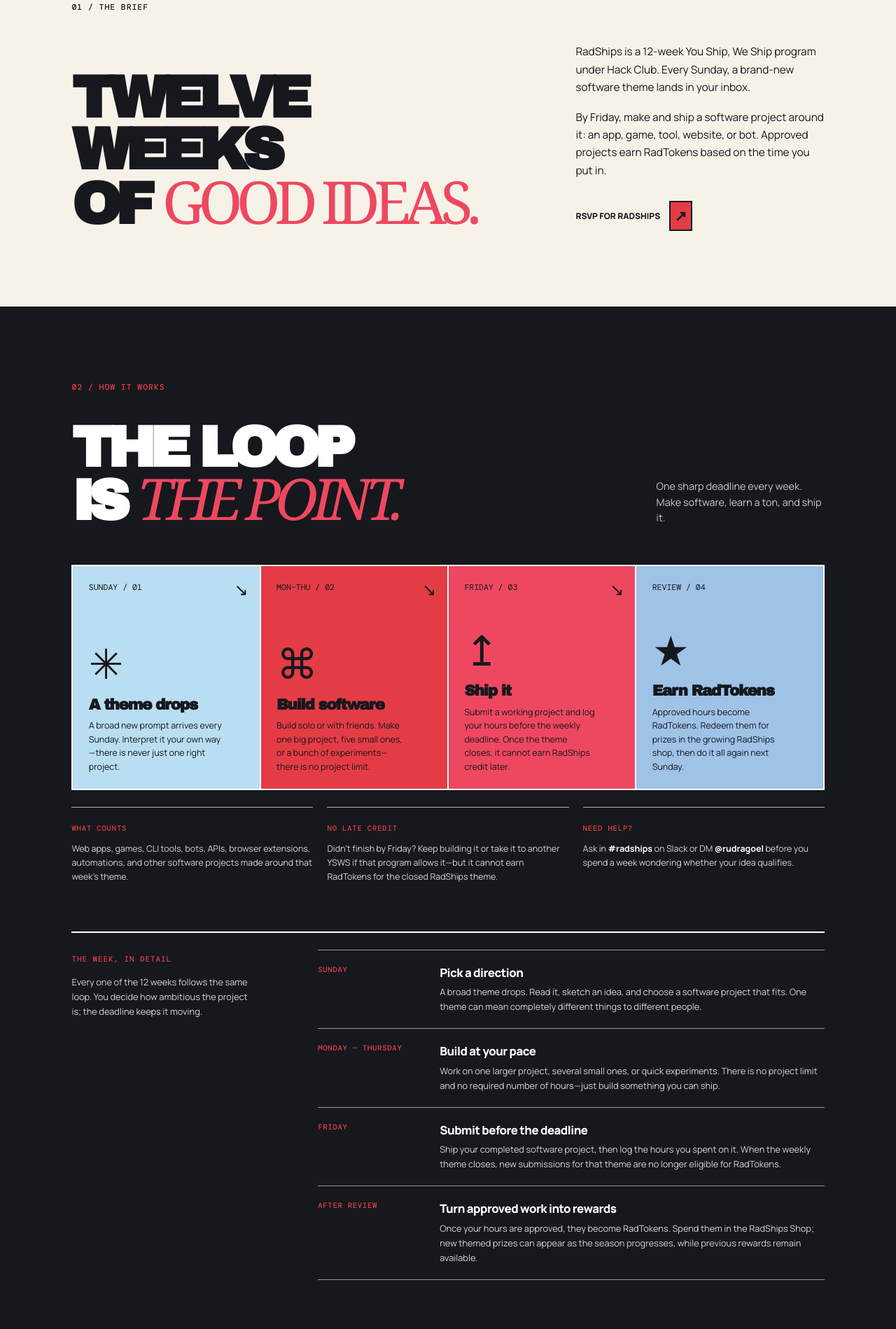
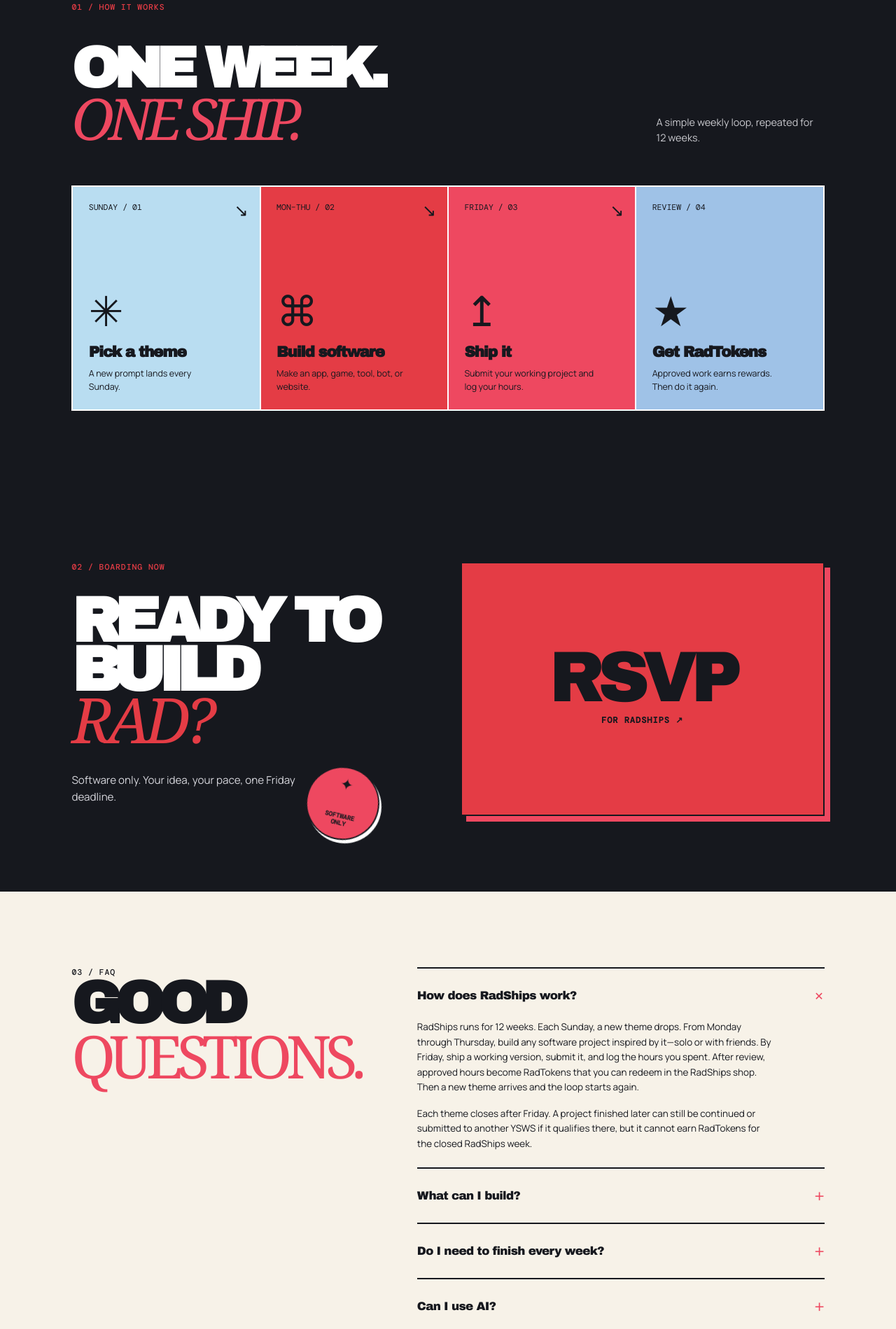
Before and after one commit to rudraagoel/radships-landing, a plain HTML site: page index.html in a window 1280 px wide. Shown: the part 901-2800 px from the top of the page at 70% size. Drawn offline with nearby package versions, Linux system fonts and the light colour scheme.

Commit message:
UPDATED.

```diff
--- a/index.html
+++ b/index.html
@@ -18,7 +18,6 @@
     <header class="topbar">
       <a class="wordmark" href="#top" aria-label="RadShips home">RAD<span>SHIPS</span></a>
       <nav aria-label="Main navigation">
-        <a href="#brief">The brief</a>
         <a href="#how-it-works">How it works</a>
         <a href="#faq">FAQ</a>
       </nav>
@@ -30,73 +29,43 @@
         <div class="hero-grid"></div>
         <div class="orb orb-one"></div><div class="orb orb-two"></div>
         <div class="hero-content">
-          <p class="eyebrow"><span></span> Hack Club YSWS · 12 weeks</p>
           <h1 id="hero-title">MAKE<br /><em>RAD</em> SOFTWARE.</h1>
-          <p class="hero-copy">A 12-week coding challenge for wonderfully over-curious people. A new theme every Sunday. Ship software by Friday. Turn your hours into RadTokens.</p>
+          <p class="hero-copy">A new software theme every Sunday. Build it. Ship it by Friday. Earn RadTokens.</p>
+          <p class="hero-meta">YSWS under Hack Club · 12 weeks</p>
           <div class="hero-actions">
             <a class="button button-pink" href="https://rsvp.hackclub.community/rad-ships">RSVP now <span>→</span></a>
             <a class="text-link" href="#how-it-works">How it works <span>↓</span></a>
           </div>
         </div>
-        <div class="hero-side-note"><span>✦</span> MAKE IT<br />REAL</div>
-        <div class="ticker" aria-hidden="true"><span>CREATE · SHIP · COLLECT TOKENS · CREATE · SHIP · COLLECT TOKENS · CREATE · SHIP · COLLECT TOKENS · </span></div>
-      </section>
-
-      <section class="intro section-pad" id="brief">
-        <div class="section-kicker">01 / THE BRIEF</div>
-        <div class="intro-layout">
-          <h2>TWELVE WEEKS<br />OF <span>GOOD IDEAS.</span></h2>
-          <div class="intro-copy">
-            <p>RadShips is a 12-week You Ship, We Ship program under Hack Club. Every Sunday, a brand-new software theme lands in your inbox.</p>
-            <p>By Friday, make and ship a software project around it: an app, game, tool, website, or bot. Approved projects earn RadTokens based on the time you put in.</p>
-            <a class="arrow-link" href="https://rsvp.hackclub.community/rad-ships">RSVP for RadShips <b>↗</b></a>
-          </div>
-        </div>
       </section>
 
       <section class="how section-pad" id="how-it-works" aria-labelledby="how-title">
-        <div class="section-kicker light">02 / HOW IT WORKS</div>
+        <div class="section-kicker light">01 / HOW IT WORKS</div>
         <div class="how-heading">
-          <h2 id="how-title">THE LOOP<br />IS <em>THE POINT.</em></h2>
-          <p>One sharp deadline every week. Make software, learn a ton, and ship it.</p>
+          <h2 id="how-title">ONE WEEK.<br /><em>ONE SHIP.</em></h2>
+          <p>A simple weekly loop, repeated for 12 weeks.</p>
         </div>
         <div class="steps">
-          <article class="step step-blue"><span class="step-no">SUNDAY / 01</span><div class="step-icon">✳</div><h3>A theme drops</h3><p>A broad new prompt arrives every Sunday. Interpret it your own way—there is never just one right project.</p><span class="step-arrow">↘</span></article>
-          <article class="step step-lime"><span class="step-no">MON–THU / 02</span><div class="step-icon">⌘</div><h3>Build software</h3><p>Build solo or with friends. Make one big project, five small ones, or a bunch of experiments—there is no project limit.</p><span class="step-arrow">↘</span></article>
-          <article class="step step-pink"><span class="step-no">FRIDAY / 03</span><div class="step-icon">↥</div><h3>Ship it</h3><p>Submit a working project and log your hours before the weekly deadline. Once the theme closes, it cannot earn RadShips credit later.</p><span class="step-arrow">↘</span></article>
-          <article class="step step-orange"><span class="step-no">REVIEW / 04</span><div class="step-icon">★</div><h3>Earn RadTokens</h3><p>Approved hours become RadTokens. Redeem them for prizes in the growing RadShips shop, then do it all again next Sunday.</p></article>
-        </div>
-        <div class="how-detail">
-          <div><span>WHAT COUNTS</span><p>Web apps, games, CLI tools, bots, APIs, browser extensions, automations, and other software projects made around that week’s theme.</p></div>
-          <div><span>NO LATE CREDIT</span><p>Didn’t finish by Friday? Keep building it or take it to another YSWS if that program allows it—but it cannot earn RadTokens for the closed RadShips theme.</p></div>
-          <div><span>NEED HELP?</span><p>Ask in <strong>#radships</strong> on Slack or DM <strong>@rudragoel</strong> before you spend a week wondering whether your idea qualifies.</p></div>
-        </div>
-        <div class="program-guide" aria-label="A detailed weekly RadShips guide">
-          <div class="program-guide-heading">
-            <span>THE WEEK, IN DETAIL</span>
-            <p>Every one of the 12 weeks follows the same loop. You decide how ambitious the project is; the deadline keeps it moving.</p>
-          </div>
-          <ol>
-            <li><span class="guide-time">SUNDAY</span><div><h3>Pick a direction</h3><p>A broad theme drops. Read it, sketch an idea, and choose a software project that fits. One theme can mean completely different things to different people.</p></div></li>
-            <li><span class="guide-time">MONDAY — THURSDAY</span><div><h3>Build at your pace</h3><p>Work on one larger project, several small ones, or quick experiments. There is no project limit and no required number of hours—just build something you can ship.</p></div></li>
-            <li><span class="guide-time">FRIDAY</span><div><h3>Submit before the deadline</h3><p>Ship your completed software project, then log the hours you spent on it. When the weekly theme closes, new submissions for that theme are no longer eligible for RadTokens.</p></div></li>
-            <li><span class="guide-time">AFTER REVIEW</span><div><h3>Turn approved work into rewards</h3><p>Once your hours are approved, they become RadTokens. Spend them in the RadShips Shop; new themed prizes can appear as the season progresses, while previous rewards remain available.</p></div></li>
-          </ol>
+          <article class="step step-blue"><span class="step-no">SUNDAY / 01</span><div class="step-icon">✳</div><h3>Pick a theme</h3><p>A new prompt lands every Sunday.</p><span class="step-arrow">↘</span></article>
+          <article class="step step-lime"><span class="step-no">MON–THU / 02</span><div class="step-icon">⌘</div><h3>Build software</h3><p>Make an app, game, tool, bot, or website.</p><span class="step-arrow">↘</span></article>
+          <article class="step step-pink"><span class="step-no">FRIDAY / 03</span><div class="step-icon">↥</div><h3>Ship it</h3><p>Submit your working project and log your hours.</p><span class="step-arrow">↘</span></article>
+          <article class="step step-orange"><span class="step-no">REVIEW / 04</span><div class="step-icon">★</div><h3>Get RadTokens</h3><p>Approved work earns rewards. Then do it again.</p></article>
         </div>
       </section>
 
       <section class="rsvp-section section-pad" id="rsvp" aria-labelledby="rsvp-title">
-        <div class="rsvp-copy"><div class="section-kicker light">03 / BOARDING NOW</div><h2 id="rsvp-title">READY TO<br />BUILD <em>RAD?</em></h2><p>Bring your half-formed software ideas. We’ll bring a new reason to ship every week.</p><div class="sticker">✦<br /><small>SOFTWARE<br />ONLY</small></div></div>
+        <div class="rsvp-copy"><div class="section-kicker light">02 / BOARDING NOW</div><h2 id="rsvp-title">READY TO<br />BUILD <em>RAD?</em></h2><p>Software only. Your idea, your pace, one Friday deadline.</p><div class="sticker">✦<br /><small>SOFTWARE<br />ONLY</small></div></div>
         <a class="rsvp-button" href="https://rsvp.hackclub.community/rad-ships">RSVP<br /><span>FOR RADSHIPS ↗</span></a>
       </section>
 
       <section class="faq section-pad" id="faq" aria-labelledby="faq-title">
-        <div><div class="section-kicker">04 / FAQ</div><h2 id="faq-title">GOOD<br /><span>QUESTIONS.</span></h2></div>
+        <div><div class="section-kicker">03 / FAQ</div><h2 id="faq-title">GOOD<br /><span>QUESTIONS.</span></h2></div>
         <div class="faq-list">
-          <details><summary>What can I build?<span>+</span></summary><p>Anything and however many software projects you like: apps, games, websites, tools, bots, and more. Each project must be shipped by Friday, with its hours logged, to count for that week.</p></details>
-          <details><summary>Do I need to finish every week?<span>+</span></summary><p>Yes, if you want to redeem the hours for RadTokens. If you do not finish in time, you can take the project to any other YSWS that is willing to take it.</p></details>
-          <details><summary>Can I use AI?<span>+</span></summary><p>No. A little AI help for debugging is allowed, but the major goal here is for people to actually code and learn.</p></details>
-          <details><summary>How do RadTokens work?<span>+</span></summary><p>Finished, approved software projects earn RadTokens based on the hours you log. Spend them in the RadShips prize shop.</p></details>
+          <details open><summary>How does RadShips work?<span>+</span></summary><p>RadShips runs for 12 weeks. Each Sunday, a new theme drops. From Monday through Thursday, build any software project inspired by it—solo or with friends. By Friday, ship a working version, submit it, and log the hours you spent. After review, approved hours become RadTokens that you can redeem in the RadShips shop. Then a new theme arrives and the loop starts again.</p><p>Each theme closes after Friday. A project finished later can still be continued or submitted to another YSWS if it qualifies there, but it cannot earn RadTokens for the closed RadShips week.</p></details>
+          <details><summary>What can I build?<span>+</span></summary><p>Anything that is software: apps, games, websites, tools, bots, APIs, browser extensions, and more. Build one big project or several small ones. Whatever you make must be working, shipped, and logged by Friday to count for that week.</p></details>
+          <details><summary>Do I need to finish every week?<span>+</span></summary><p>Only if you want to earn RadTokens for that week. You are welcome to skip a theme or keep working on a late project, but late work cannot receive RadShips credit once that Friday deadline has passed.</p></details>
+          <details><summary>Can I use AI?<span>+</span></summary><p>Use AI sparingly for debugging or small bits of help. RadShips is about actually coding and learning, so the major work and understanding should be yours.</p></details>
+          <details><summary>How do RadTokens work?<span>+</span></summary><p>Log the time you spent on your shipped software. If the project and hours are approved, those hours turn into RadTokens. Spend them on rewards in the RadShips shop.</p></details>
         </div>
       </section>
     </main>
--- a/motion.css
+++ b/motion.css
@@ -2,7 +2,7 @@
 html { scroll-behavior: smooth; scroll-padding-top: 76px; }
 
 .topbar { animation: header-enter .55s cubic-bezier(.2,.8,.2,1) both; }
-.hero-content > .eyebrow { animation: rise-in .65s .08s cubic-bezier(.2,.8,.2,1) both; }
+.hero-content > .hero-meta { animation: rise-in .65s .43s cubic-bezier(.2,.8,.2,1) both; }
 .hero-content > h1 { animation: rise-in .75s .18s cubic-bezier(.2,.8,.2,1) both; }
 .hero-content > .hero-copy { animation: rise-in .7s .3s cubic-bezier(.2,.8,.2,1) both; }
 .hero-content > .hero-actions { animation: rise-in .7s .42s cubic-bezier(.2,.8,.2,1) both; }
--- a/palette.css
+++ b/palette.css
@@ -14,7 +14,7 @@
 .hero h1 em { color: #f47782; }
 .hero .button-pink { background: #d95460; }
 .hero .orb-one { background: #d96070; }
-.hero .eyebrow span { background: #b9ddf1; box-shadow: 0 0 0 3px rgba(185, 221, 241, .24); }
+.hero-meta { margin: -.4rem 0 0; color: #b9ddf1; font: 500 .72rem 'DM Mono', monospace; letter-spacing: .08em; text-transform: uppercase; }
 .hero-side-note { color: #b9ddf1; }
 .mini-cta,
 .ticker { background: #b9ddf1; }
```
